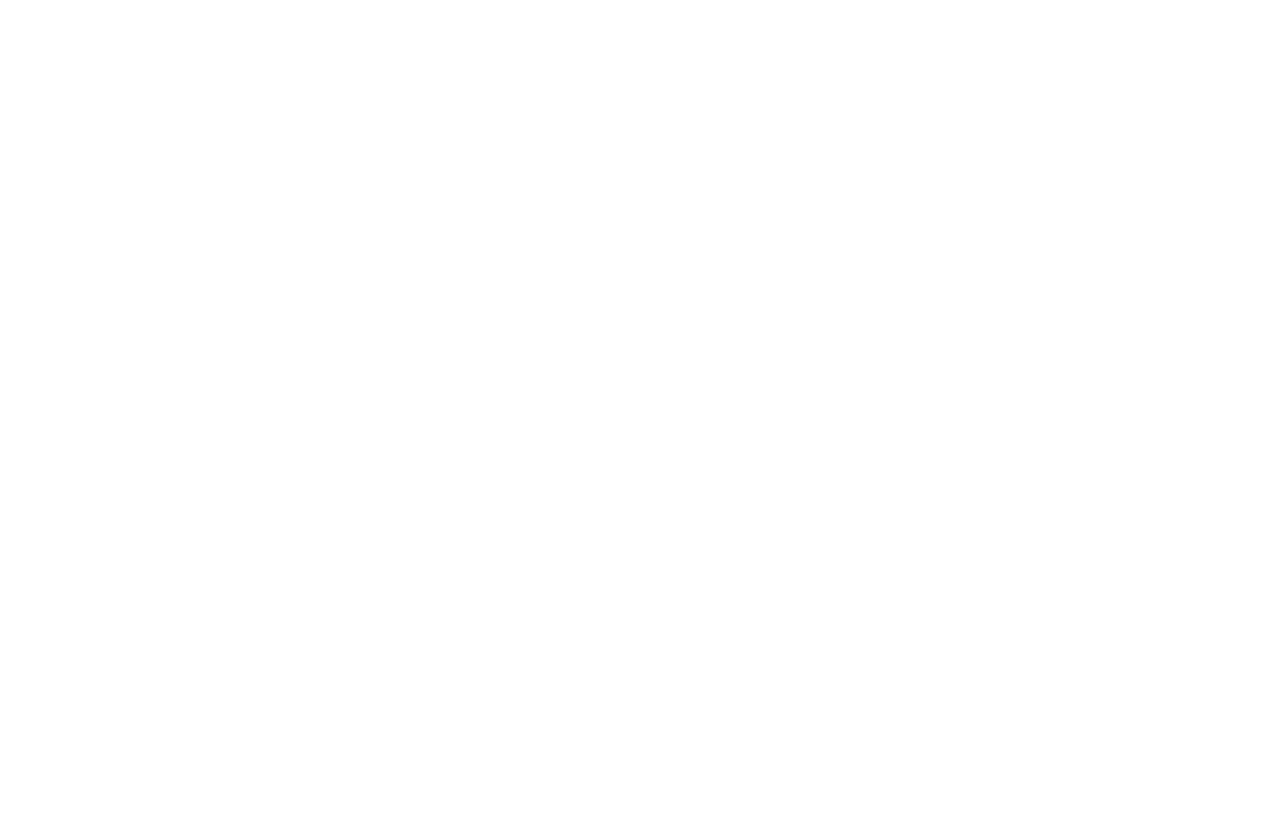
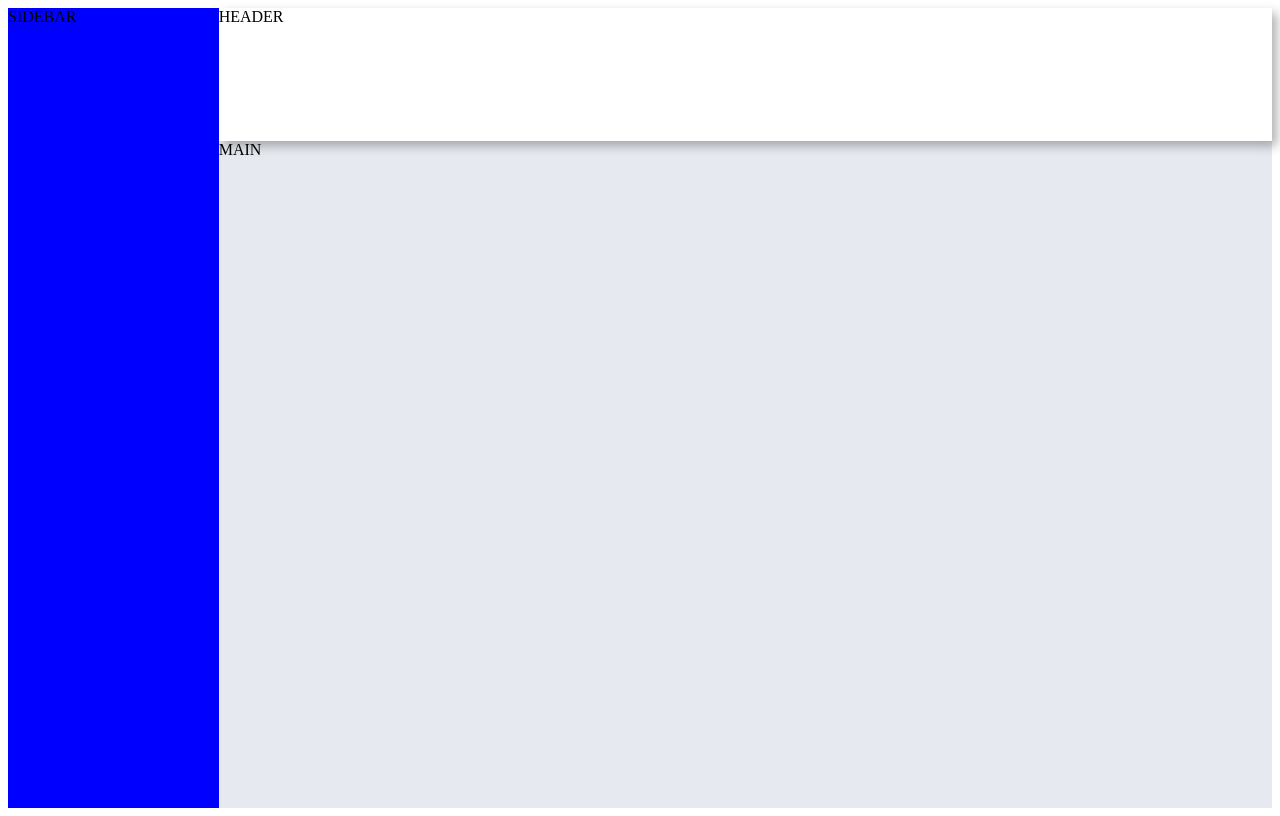
Before and after one commit to SpookyKasper/Admin-Dashboard, a plain HTML site: page index.html in a window 1280 px wide. Drawn offline with Linux system fonts and the light colour scheme.

Commit message:
Add basic structure of header sidebar and main

```diff
--- a/index.html
+++ b/index.html
@@ -7,6 +7,10 @@
   <title>Document</title>
 </head>
 <body>
-
+  <div class="container">
+    <header>HEADER</header>
+    <div class="sidebar">SIDEBAR</div>
+    <main>MAIN</main>
+  </div>
 </body>
 </html>
--- a/styles.css
+++ b/styles.css
@@ -0,0 +1,23 @@
+.container {
+  height: 100vh;
+  display: grid;
+  grid-template-columns: 1fr 5fr;
+  grid-template-rows: 1fr 5fr;
+}
+
+header {
+  background-color: white;
+  grid-column: 2;
+  box-shadow: 5px 5px 10px rgba(0, 0, 0, 0.3);
+  z-index: 2;
+}
+
+main {
+  background-color: #E6EAF0;
+}
+
+.sidebar {
+  grid-column: 1 ;
+  grid-row: 1 / 6;
+  background-color: blue;
+}
```
